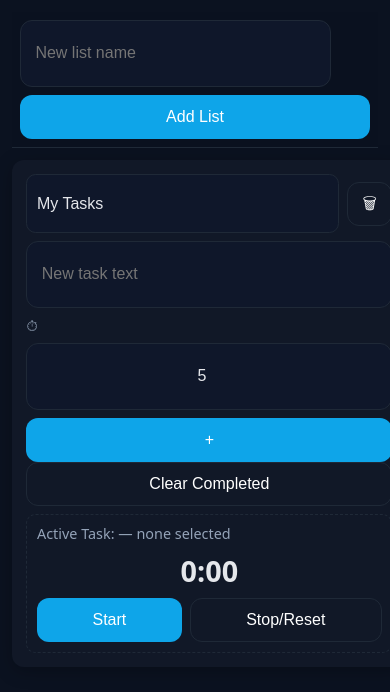
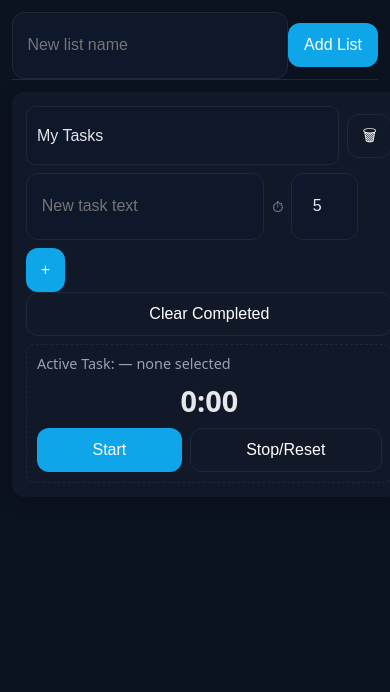
Before and after one commit to JENkt4k/offline-todo-pwa, a React (Vite) app: page / in a window 390 px wide. Shown: the top 692 px of the page. Built offline with nearby package versions, Linux system fonts and the light colour scheme.

Commit message:
restore rows fix add list  button

```diff
--- a/src/App.tsx
+++ b/src/App.tsx
@@ -118,8 +118,10 @@ export default function App(){
     <div className="container">
       <div className="topbar section">
         {!installed && installEvt && <button onClick={onInstallClick}>Install App</button>}
-        <input placeholder="New list name" value={newListName} onChange={e=>setNewListName(e.target.value)} />
-        <button onClick={addList}>Add List</button>
+        <div className="toprow">
+          <input placeholder="New list name" value={newListName} onChange={e=>setNewListName(e.target.value)} />
+          <button onClick={addList}>Add List</button>
+        </div>
       </div>
 
       <div className="lists-scroller">
--- a/src/styles.css
+++ b/src/styles.css
@@ -69,11 +69,13 @@ input, select {
     position: sticky; top: 0; z-index: 20;
     background: rgba(11,18,32,0.9);
     backdrop-filter: blur(6px);
-    padding: 0.5rem;
     border-bottom: 1px solid #1f2937;
     display: flex; flex-wrap: wrap; gap: var(--ui-gap);
   }
   .topbar input, .topbar button { flex: 1 1 100%; }
+  .topbar .toprow { display:flex;  align-items:center; justify-content: space-between; width: 100%; }
+  .topbar .toprow input { max-width: 400px; flex: 4; }
+  .topbar .toprow button { flex: 1; }
 
   /* Card list becomes vertical stack (full width) */
   .lists-scroller {
@@ -87,9 +89,9 @@ input, select {
     box-shadow: 0 4px 18px rgba(0,0,0,.25);
   }
 
-  /* Row elements stack by default on narrow screens */
+  /* Row elements stack by default on narrow screens
   .row { gap: var(--ui-gap); flex-wrap: wrap; }
-  .row > * { flex: 1 1 100%; }
+  .row > * { flex: 1 1 100%; } */
 
   /* Task item spacing + controls readable */
   .task { gap: 0.5rem; padding: 0.5rem 0.6rem; }
```
